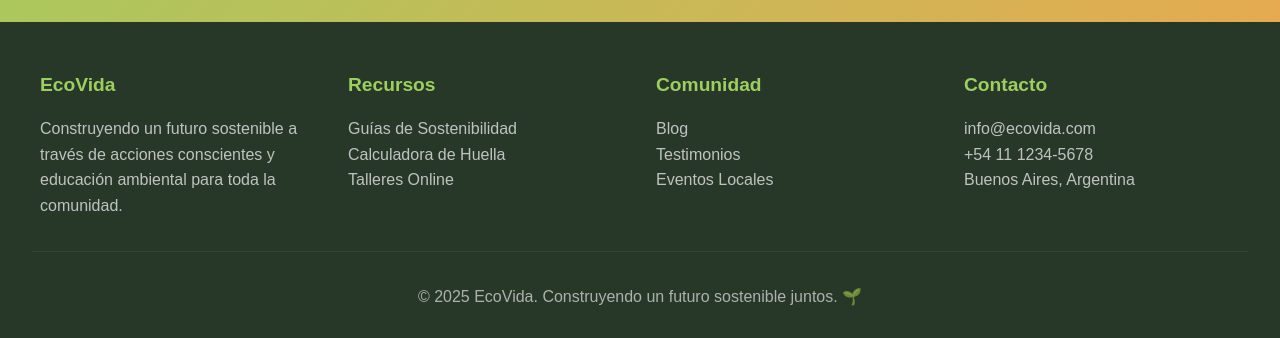
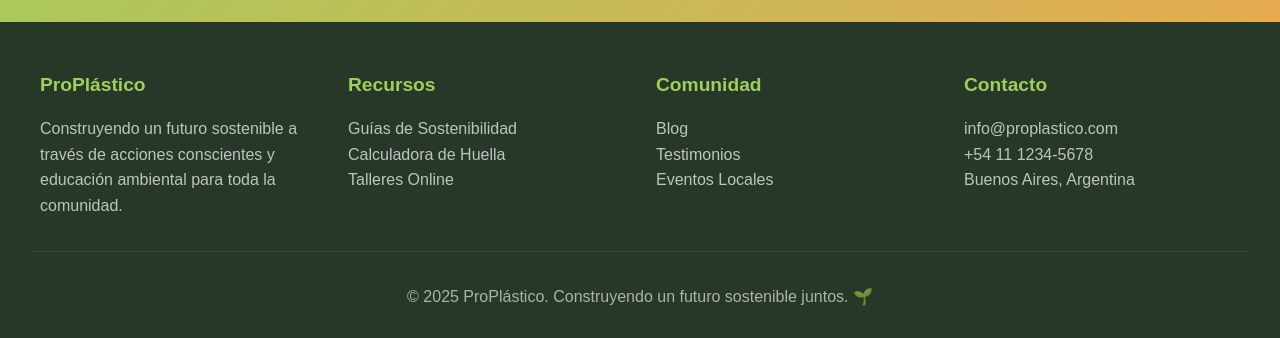
Before and after one commit to Sofibellacho/proyecto-equipo6-grupoB, a plain HTML site: page index.html in a window 1280 px wide. Shown: the part 2815-3153 px from the top of the page. Drawn offline with Linux system fonts and the light colour scheme; a web font is replaced by a local one.

Commit message:
Update index.html

```diff
--- a/index.html
+++ b/index.html
@@ -100,7 +100,7 @@
     <footer>
         <div class="footer-content">
             <div class="footer-section">
-                <h3>EcoVida</h3>
+                <h3>ProPlástico</h3>
                 <p>Construyendo un futuro sostenible a través de acciones conscientes y educación ambiental para toda la comunidad.</p>
             </div>
             <div class="footer-section">
@@ -117,13 +117,13 @@
             </div>
             <div class="footer-section">
                 <h3>Contacto</h3>
-                <p>info@ecovida.com</p>
+                <p>info@proplastico.com</p>
                 <p>+54 11 1234-5678</p>
                 <p>Buenos Aires, Argentina</p>
             </div>
         </div>
         <div class="footer-bottom">
-            <p>&copy; 2025 EcoVida. Construyendo un futuro sostenible juntos. 🌱</p>
+            <p>&copy; 2025 ProPlástico. Construyendo un futuro sostenible juntos. 🌱</p>
         </div>
     </footer>
 
```
